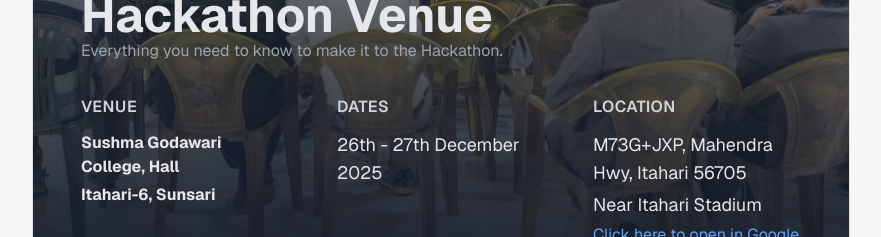
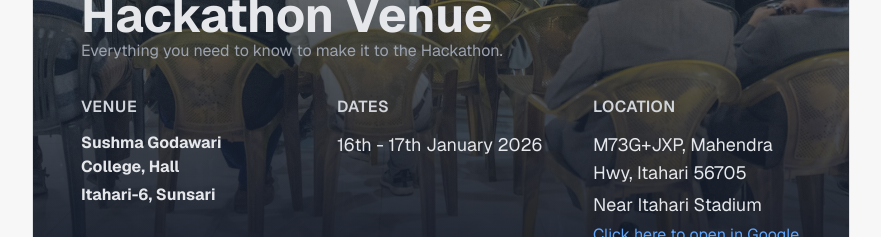
Before and after one commit to Manish-Tamang/godawarihacks, a Next.js app: page / in a window 1280 px wide. Shown: the part 2940-3177 px from the top of the page, without its empty margins (199-1080 px from the left). Built offline with nearby package versions, Linux system fonts and the light colour scheme.

Commit message:
feat: Update event dates in Venue component

```diff
--- a/app/components/Venue.tsx
+++ b/app/components/Venue.tsx
@@ -41,7 +41,7 @@
                                         Dates
                                     </h3>
                                     <p className="text-gray-200 text-lg">
-                                        26th - 27th December 2025
+                                        16th - 17th January 2026
                                     </p>
                                 </div>
                                 <div className="space-y-3">
```
